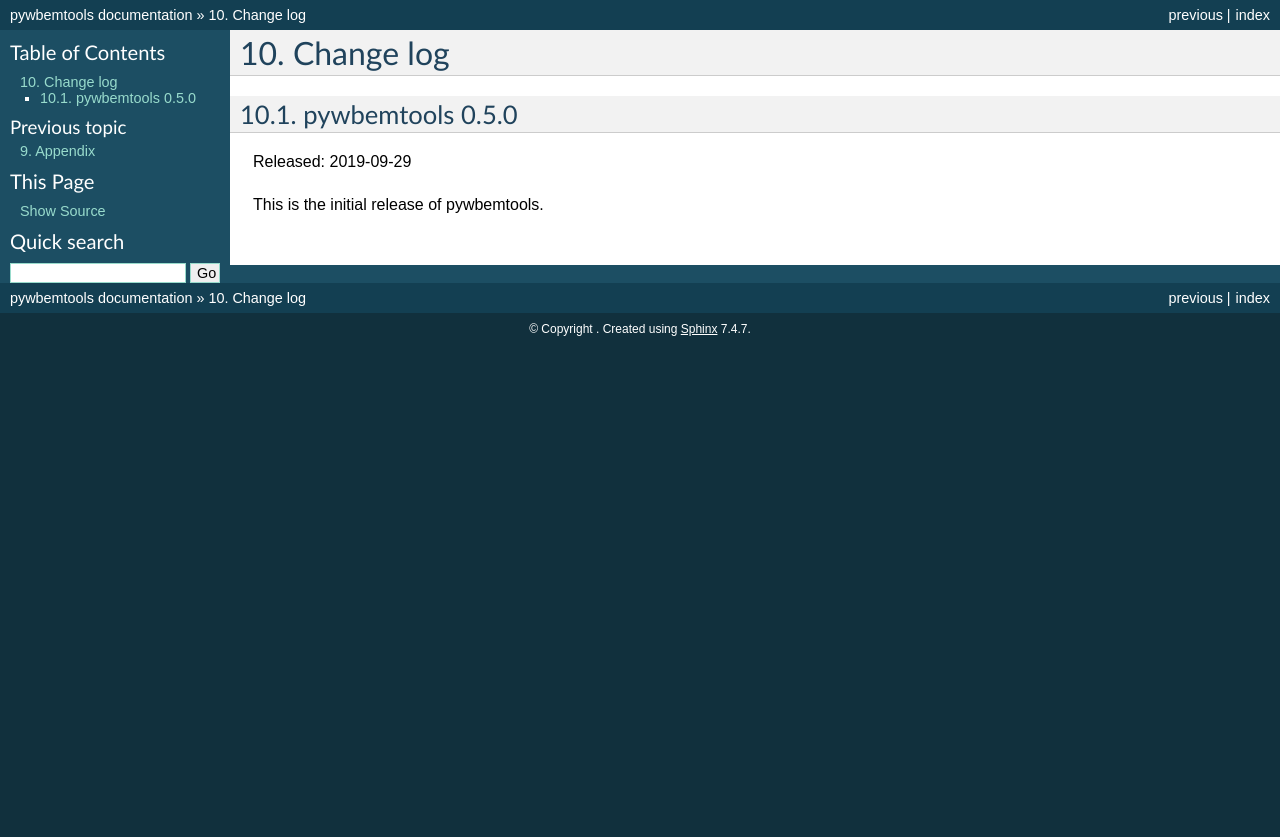
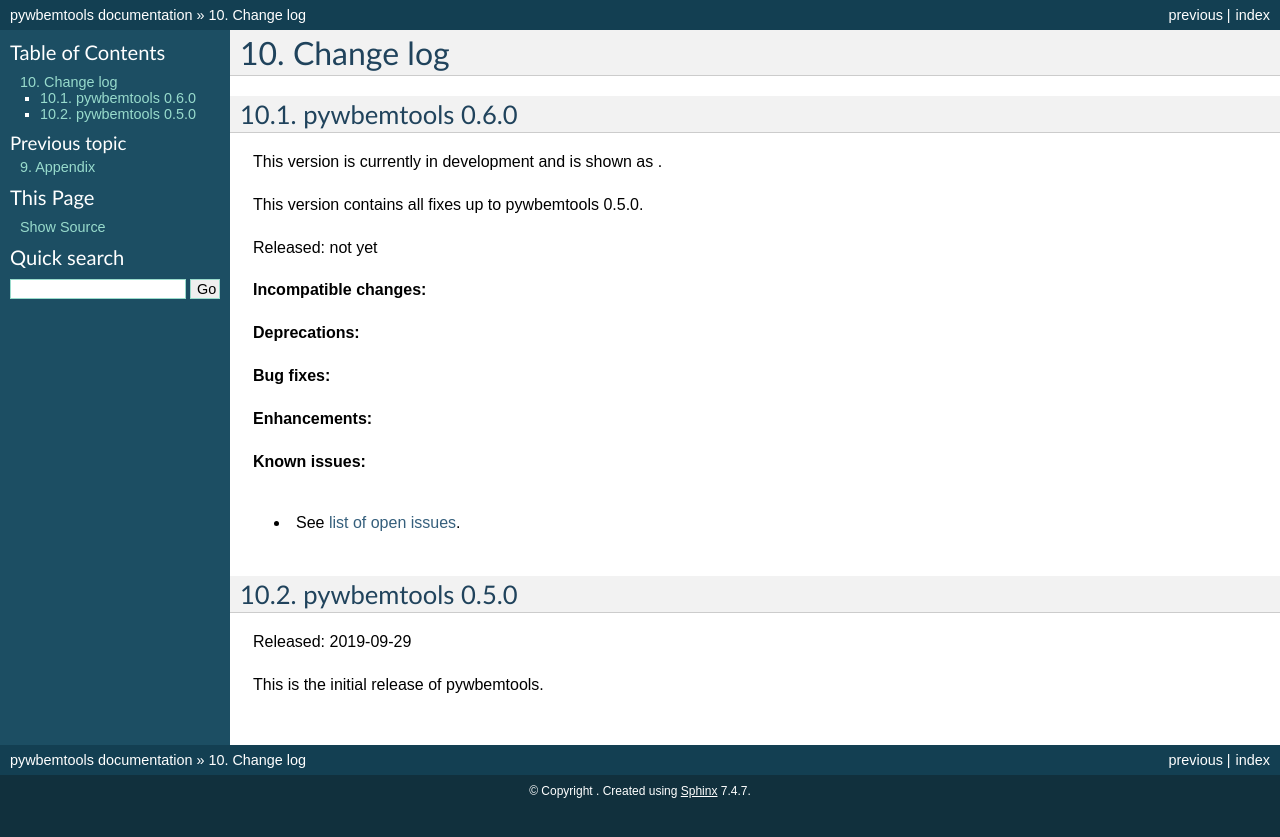
Before and after one commit to pywbem/pywbemtools, a Sphinx documentation site: the page built from docs/changes.rst, in a window 1280 px wide. Shown: the top 837 px of the page. Built offline with Sphinx 7.4.7, drawn with Linux system fonts in a browser that asks for light colours; the version number could not be read and is left out.

Commit message:
Start 0.6.0
Signed-off-by: Andreas Maier <andreas.r.maier@gmx.de>

```diff
--- a/docs/changes.rst
+++ b/docs/changes.rst
@@ -3,6 +3,30 @@
 
 Change log
 ==========
+
+
+pywbemtools 0.6.0
+-----------------
+
+This version is currently in development and is shown as |version|.
+
+This version contains all fixes up to pywbemtools 0.5.0.
+
+Released: not yet
+
+**Incompatible changes:**
+
+**Deprecations:**
+
+**Bug fixes:**
+
+**Enhancements:**
+
+**Known issues:**
+
+* See `list of open issues`_.
+
+.. _`list of open issues`: https://github.com/pywbem/pywbemtools/issues
 
 
 pywbemtools 0.5.0
```
